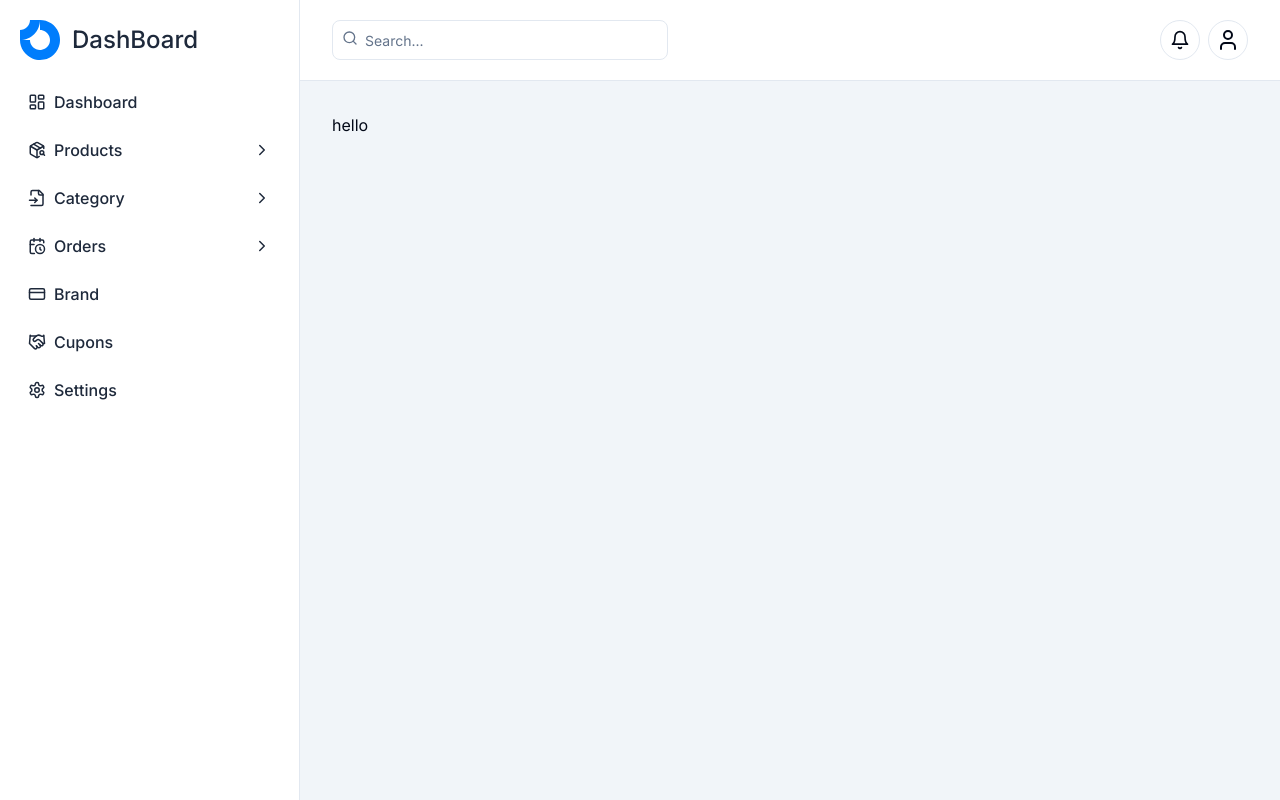
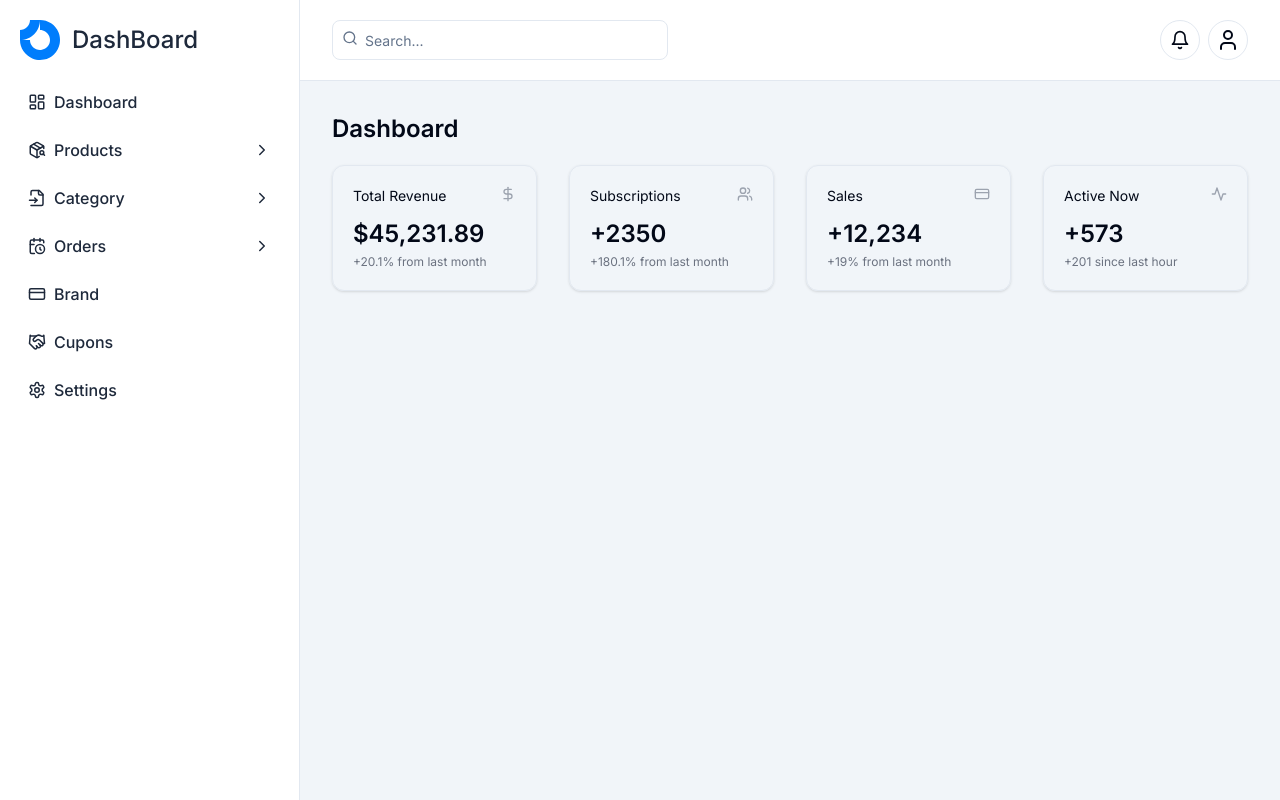
Before and after one commit to whoafridi/e-com-app, a Next.js app: page /dashboard in a window 1280 px wide. Built offline with nearby package versions, Linux system fonts and the light colour scheme.

Commit message:
create dashboard page

```diff
--- a/app/(dashboard)/(routes)/dashboard/page.tsx
+++ b/app/(dashboard)/(routes)/dashboard/page.tsx
@@ -1,5 +1,51 @@
-const DashBoard = () => {
-  return <>hello</>;
+import PageTitle from "@/components/PageTitle";
+import { DollarSign, Users, CreditCard, Activity } from "lucide-react";
+import Card, { CardProps } from "@/components/Card";
+
+const cardData: CardProps[] = [
+  {
+    label: "Total Revenue",
+    amount: "$45,231.89",
+    discription: "+20.1% from last month",
+    icon: DollarSign,
+  },
+  {
+    label: "Subscriptions",
+    amount: "+2350",
+    discription: "+180.1% from last month",
+    icon: Users,
+  },
+  {
+    label: "Sales",
+    amount: "+12,234",
+    discription: "+19% from last month",
+    icon: CreditCard,
+  },
+  {
+    label: "Active Now",
+    amount: "+573",
+    discription: "+201 since last hour",
+    icon: Activity,
+  },
+];
+
+const Dashboard = () => {
+  return (
+    <div className="flex flex-col gap-5  w-full">
+      <PageTitle title="Dashboard" />
+      <section className="grid w-full grid-cols-1 gap-4 gap-x-8 transition-all sm:grid-cols-2 xl:grid-cols-4">
+        {cardData.map((d, i) => (
+          <Card
+            key={i}
+            amount={d.amount}
+            discription={d.discription}
+            icon={d.icon}
+            label={d.label}
+          />
+        ))}
+      </section>
+    </div>
+  );
 };
 
-export default DashBoard;
+export default Dashboard;
--- /dev/null
+++ b/components/Card.tsx
@@ -0,0 +1,41 @@
+/** @format */
+
+import React from "react";
+import { LucideIcon } from "lucide-react";
+import { cn } from "@/lib/utils";
+
+export type CardProps = {
+  label: string;
+  icon: LucideIcon;
+  amount: string;
+  discription: string;
+};
+
+export default function Card(props: CardProps) {
+  return (
+    <CardContent>
+      <section className="flex justify-between gap-2">
+        {/* label */}
+        <p className="text-sm">{props.label}</p>
+        {/* icon */}
+        <props.icon className="h-4 w-4 text-gray-400" />
+      </section>
+      <section className="flex flex-col gap-1">
+        <h2 className="text-2xl font-semibold">{props.amount}</h2>
+        <p className="text-xs text-gray-500">{props.discription}</p>
+      </section>
+    </CardContent>
+  );
+}
+
+export function CardContent(props: React.HTMLAttributes<HTMLDivElement>) {
+  return (
+    <div
+      {...props}
+      className={cn(
+        "flex w-full flex-col gap-3 rounded-xl border p-5 shadow",
+        props.className
+      )}
+    />
+  );
+}
--- /dev/null
+++ b/components/PageTitle.tsx
@@ -0,0 +1,13 @@
+/** @format */
+
+import { cn } from "@/lib/utils";
+import React from "react";
+
+type Props = {
+  title: string;
+  className?: string;
+};
+
+export default function PageTitle({ title, className }: Props) {
+  return <h1 className={cn("text-2xl font-semibold", className)}>{title}</h1>;
+}
--- /dev/null
+++ b/components/ui/card.tsx
@@ -0,0 +1,79 @@
+import * as React from "react"
+
+import { cn } from "@/lib/utils"
+
+const Card = React.forwardRef<
+  HTMLDivElement,
+  React.HTMLAttributes<HTMLDivElement>
+>(({ className, ...props }, ref) => (
+  <div
+    ref={ref}
+    className={cn(
+      "rounded-lg border bg-card text-card-foreground shadow-sm",
+      className
+    )}
+    {...props}
+  />
+))
+Card.displayName = "Card"
+
+const CardHeader = React.forwardRef<
+  HTMLDivElement,
+  React.HTMLAttributes<HTMLDivElement>
+>(({ className, ...props }, ref) => (
+  <div
+    ref={ref}
+    className={cn("flex flex-col space-y-1.5 p-6", className)}
+    {...props}
+  />
+))
+CardHeader.displayName = "CardHeader"
+
+const CardTitle = React.forwardRef<
+  HTMLDivElement,
+  React.HTMLAttributes<HTMLDivElement>
+>(({ className, ...props }, ref) => (
+  <div
+    ref={ref}
+    className={cn(
+      "text-2xl font-semibold leading-none tracking-tight",
+      className
+    )}
+    {...props}
+  />
+))
+CardTitle.displayName = "CardTitle"
+
+const CardDescription = React.forwardRef<
+  HTMLDivElement,
+  React.HTMLAttributes<HTMLDivElement>
+>(({ className, ...props }, ref) => (
+  <div
+    ref={ref}
+    className={cn("text-sm text-muted-foreground", className)}
+    {...props}
+  />
+))
+CardDescription.displayName = "CardDescription"
+
+const CardContent = React.forwardRef<
+  HTMLDivElement,
+  React.HTMLAttributes<HTMLDivElement>
+>(({ className, ...props }, ref) => (
+  <div ref={ref} className={cn("p-6 pt-0", className)} {...props} />
+))
+CardContent.displayName = "CardContent"
+
+const CardFooter = React.forwardRef<
+  HTMLDivElement,
+  React.HTMLAttributes<HTMLDivElement>
+>(({ className, ...props }, ref) => (
+  <div
+    ref={ref}
+    className={cn("flex items-center p-6 pt-0", className)}
+    {...props}
+  />
+))
+CardFooter.displayName = "CardFooter"
+
+export { Card, CardHeader, CardFooter, CardTitle, CardDescription, CardContent }
```
